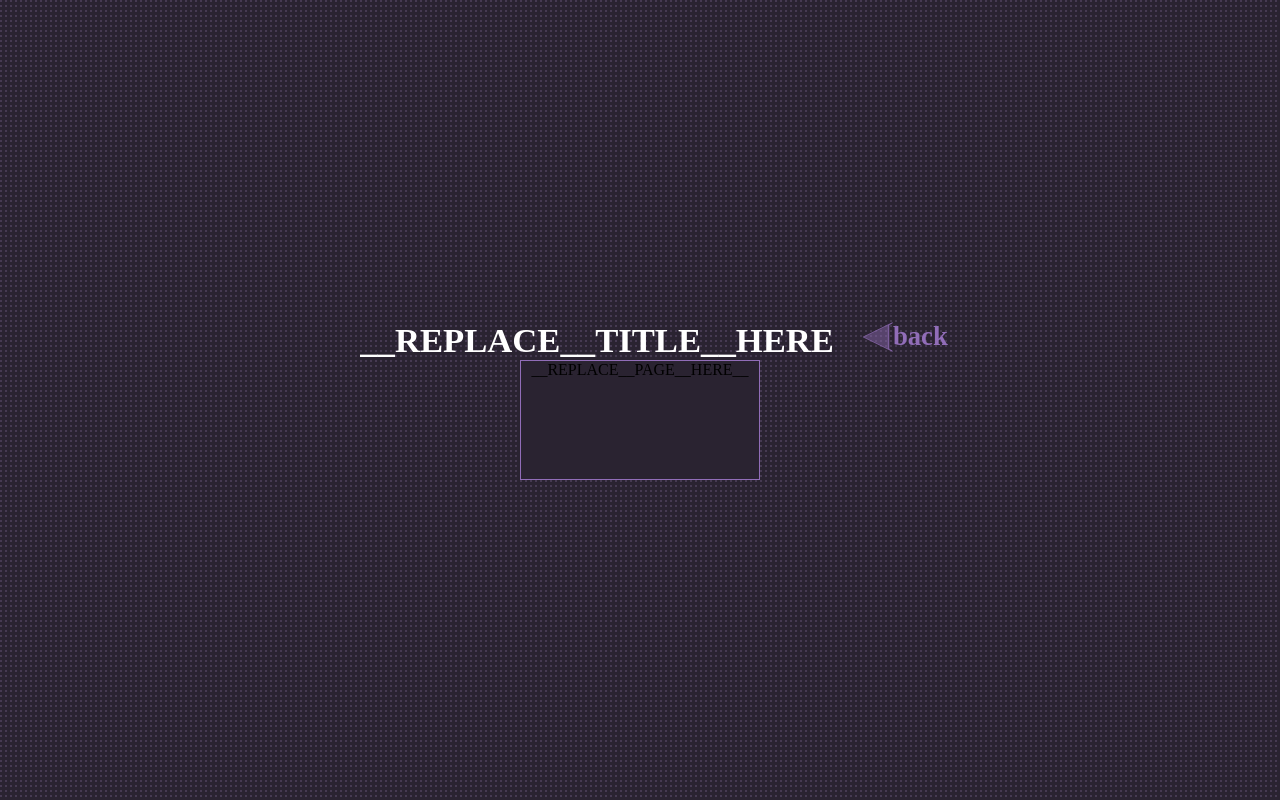
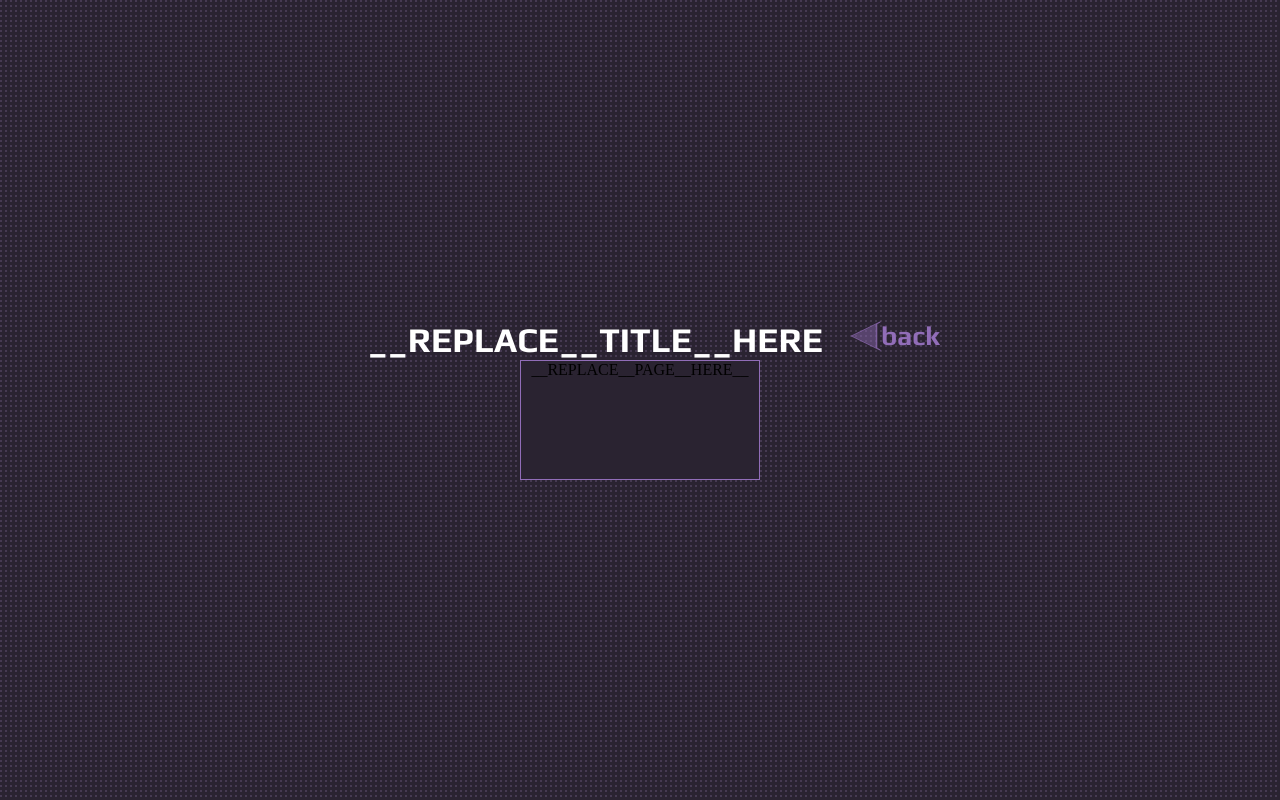
Before and after one commit to resolvedxd/resolv.moe, a website: page BASE.html in a window 1280 px wide. Drawn offline with nearby package versions, Linux system fonts and the light colour scheme; no server answers; a web font is replaced by a local one.

Commit message:
fix: add noto emoji font on windows clients, because they dont have a font with flags out of the box

```diff
--- a/BASE.html
+++ b/BASE.html
@@ -28,6 +28,9 @@
     <meta property="og:url" content="https://resolv.moe" />
     <meta property="og:image" content="https://resolv.moe/meta/android-chrome-256x256.png" />
     <meta property="og:description" content="resolv's personal site" />
+    <link rel="preconnect" href="https://fonts.googleapis.com" />
+    <link rel="preconnect" href="https://fonts.gstatic.com" crossorigin />
+    <link href="https://fonts.googleapis.com/css2?family=Play:wght@400;700&display=swap" rel="stylesheet" />
   </head>
 
   <body background="/img/pattern.png">
--- a/guestbook.js
+++ b/guestbook.js
@@ -18,6 +18,8 @@
 const app = express();
 app.set("trust proxy", true);
 app.use(express.json());
+
+const NOTO_EMOJI = `<link href="https://fonts.googleapis.com/css2?family=Noto+Color+Emoji&display=swap" rel="stylesheet">`;
 
 try {
   fs.accessSync(config.postsfilename, fs.constants.F_OK);
@@ -89,13 +91,20 @@
 
 app.get("/guestbook", async (req, res) => {
   let page = req.query.pg ? req.query.pg.replace(".html", "") : 0;
+  const ua = req.headers["user-agent"];
+  const is_windows_client = ua ? ua.match(/(Windows NT)|(Win64)/) : false;
+
+  let out = BASE.replace("__REPLACE__ID__HERE__", "guestbook")
+    .replace("__REPLACE__PAGE__HERE__", await gen_page(page))
+    .replace("__REPLACE__TITLE__HERE", "guestbook");
+
+  if (is_windows_client)
+    out = [out.slice(0, out.indexOf("</head>")), NOTO_EMOJI, out.slice(out.indexOf("</head>") + "</head>".length)].join(
+      "",
+    );
 
   res.set("Content-Type", "text/html");
-  res.send(
-    BASE.replace("__REPLACE__ID__HERE__", "guestbook")
-      .replace("__REPLACE__PAGE__HERE__", await gen_page(page))
-      .replace("__REPLACE__TITLE__HERE", "guestbook"),
-  );
+  res.send(out);
 });
 
 const raise_error = (msg, res) => {
--- a/public/css/index.css
+++ b/public/css/index.css
@@ -4,24 +4,6 @@
 }
 body {
   position: relative;
-}
-@font-face {
-  font-family: "Play";
-  font-style: normal;
-  font-weight: 400;
-  font-display: swap;
-  src: url(https://fonts.gstatic.com/s/play/v17/6aez4K2oVqwIvtU2H70Q13E.woff2) format("woff2");
-  unicode-range: U+0000-00FF, U+0131, U+0152-0153, U+02BB-02BC, U+02C6, U+02DA, U+02DC, U+0304, U+0308, U+0329,
-    U+2000-206F, U+2074, U+20AC, U+2122, U+2191, U+2193, U+2212, U+2215, U+FEFF, U+FFFD;
-}
-@font-face {
-  font-family: "Play";
-  font-style: normal;
-  font-weight: 700;
-  font-display: swap;
-  src: url(https://fonts.gstatic.com/s/play/v17/6ae84K2oVqwItm4TCpAy2lvQNTI.woff2) format("woff2");
-  unicode-range: U+0000-00FF, U+0131, U+0152-0153, U+02BB-02BC, U+02C6, U+02DA, U+02DC, U+0304, U+0308, U+0329,
-    U+2000-206F, U+2074, U+20AC, U+2122, U+2191, U+2193, U+2212, U+2215, U+FEFF, U+FFFD;
 }
 .fullscreen {
   top: 0;
@@ -79,7 +61,7 @@
 span,
 a,
 .divider {
-  font-family: "Play";
+  font-family: "Play", "Noto Color Emoji", sans-serif;
   color: white;
 }
 
```
